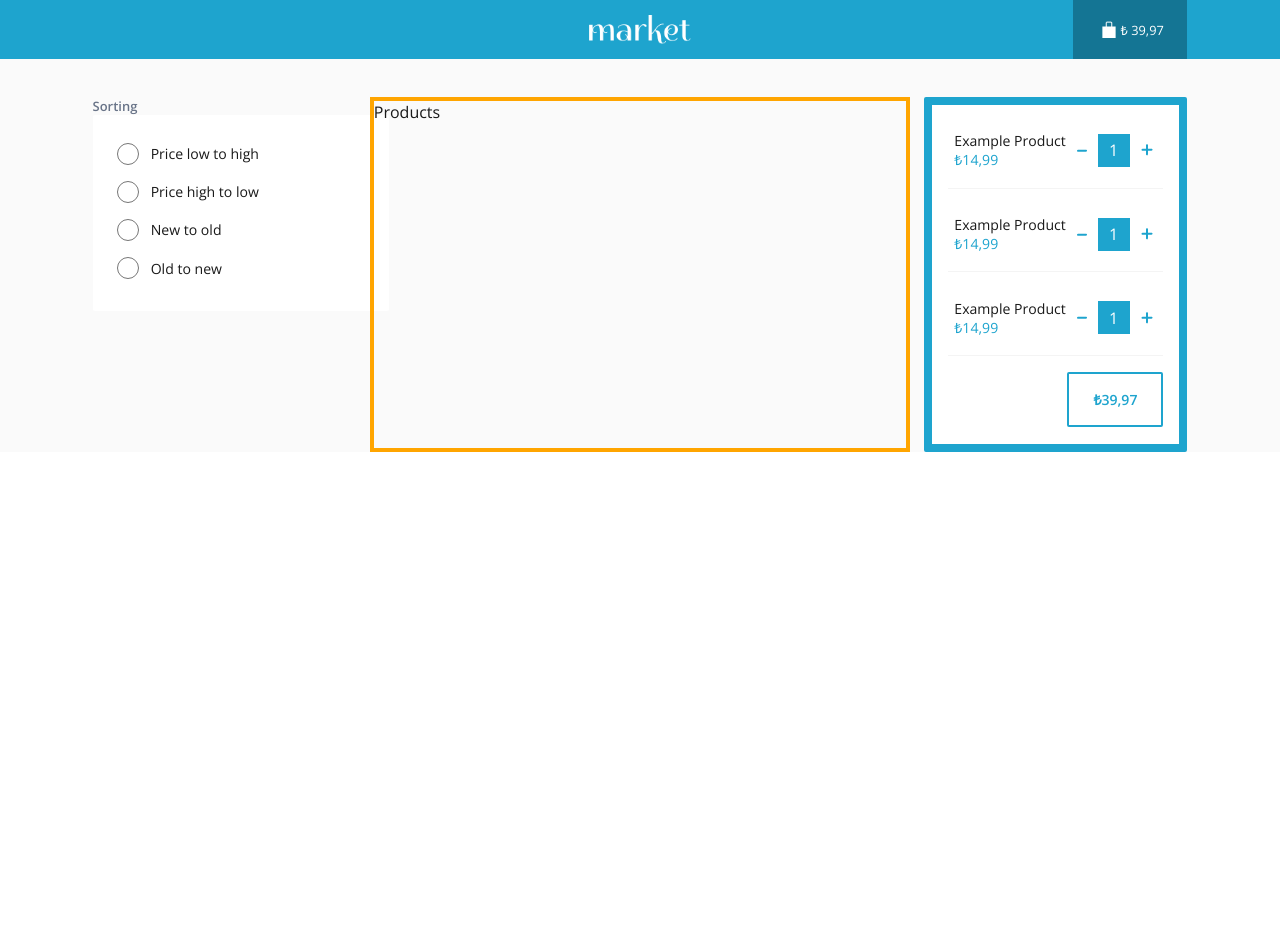
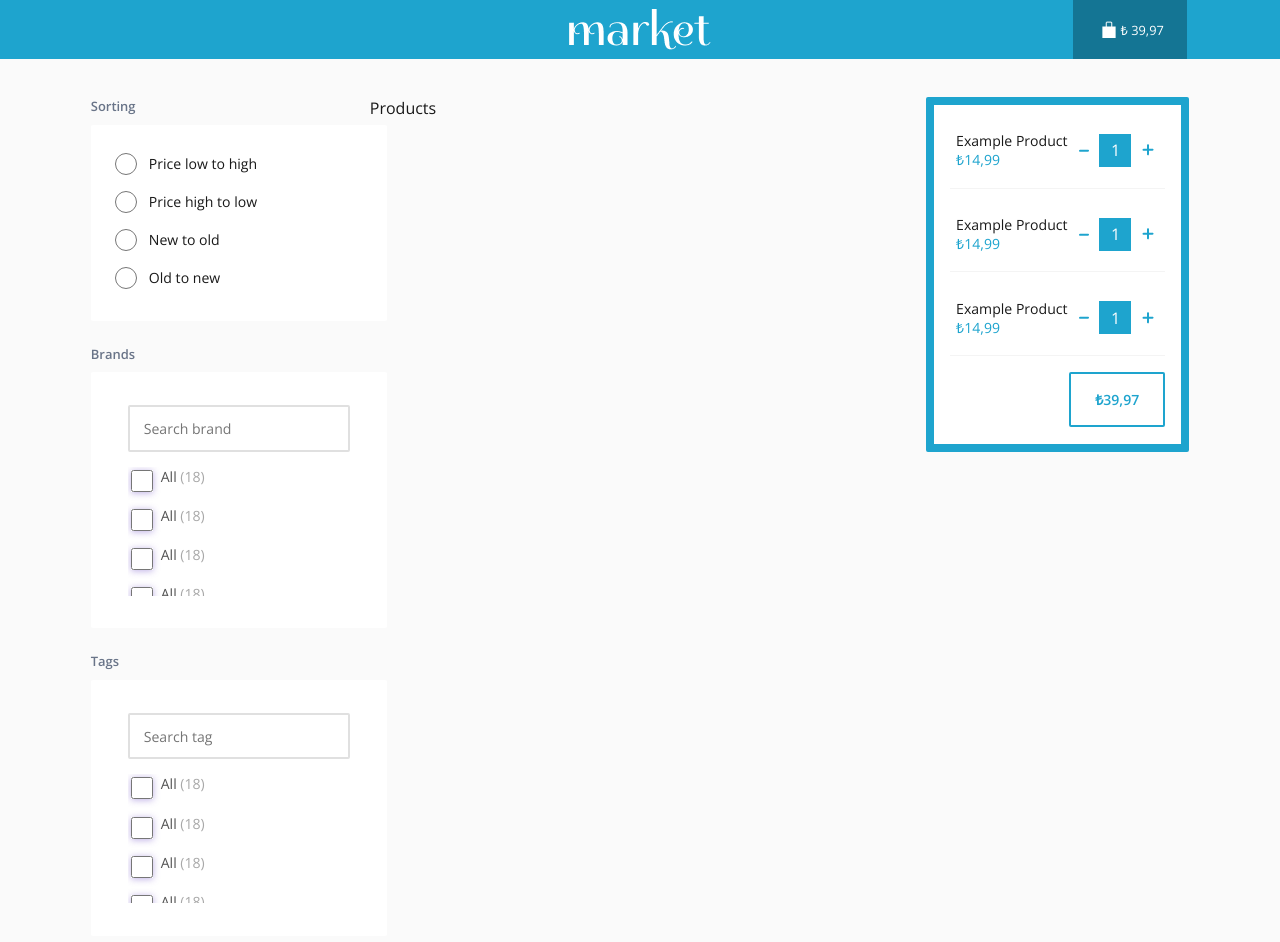
Before and after one commit to mfcandan/react-shop-app, a React (Create React App) app: page / in a window 1280 px wide. Shown: the top 942 px of the page. Before the commit the page ends 800 px from the top, so only its background shows below. Built offline with nearby package versions, Linux system fonts and the light colour scheme.

Commit message:
brands and tags filter added

```diff
--- a/src/components/Header.js
+++ b/src/components/Header.js
@@ -1,7 +1,7 @@
-import React from "react";
-import styled from "styled-components";
-import logoImg from "../assets/logo.png";
-import Basket from "./cart/Basket";
+import React from 'react'
+import styled from 'styled-components'
+import logoImg from '../assets/logo.png'
+import Basket from './cart/Basket'
 
 export default function Header() {
   return (
@@ -12,22 +12,20 @@ export default function Header() {
         <Basket />
       </StyledBasket>
     </StyledHeaderContainer>
-  );
+  )
 }
 
 const StyledHeaderContainer = styled.div`
-  background-color: #1ea4ce;
+  background-color: #1EA4CE;
   display: flex;
   align-items: center;
-`;
+`
 const StyledLogo = styled.img`
-  display: block;
-  margin-left: auto;
-  margin-right: auto;
-  width: 8%;
-`;
+  height: auto;
+  width: auto;
+`
 const StyledBasket = styled.div`
-  margin-left: auto;
-  margin-right: 7.23%;
-  width: 8.95%;
-`;
+    margin-left: auto;
+    margin-right: 7.23%;
+    width: 8.95%;
+`
--- /dev/null
+++ b/src/components/filterComponents/BrandsContainer.js
@@ -0,0 +1,98 @@
+import React from "react";
+import styled from "styled-components";
+
+export default function BrandsContainer() {
+  return (
+    <StyledContainer>
+      <StyledHeader style={{ color: "#697488" }}>Brands</StyledHeader>
+      <StyledWrapper>
+        <StyledForm>
+          <StyledSearch placeholder="Search brand" />
+          <StyledCheckboxList>
+            <StyledInput>
+              <StyledCheckbox type="checkbox" /> All <StyledCheckCount>(18)</StyledCheckCount>
+            </StyledInput>
+            <StyledInput>
+              <StyledCheckbox type="checkbox" /> All <StyledCheckCount>(18)</StyledCheckCount>
+            </StyledInput>
+            <StyledInput>
+              <StyledCheckbox type="checkbox" /> All <StyledCheckCount>(18)</StyledCheckCount>
+            </StyledInput>
+            <StyledInput>
+              <StyledCheckbox type="checkbox" /> All <StyledCheckCount>(18)</StyledCheckCount>
+            </StyledInput>
+          </StyledCheckboxList>
+        </StyledForm>
+      </StyledWrapper>
+    </StyledContainer>
+  );
+}
+
+const StyledContainer = styled.div`
+  margin-bottom: 1.5em;
+`;
+
+const StyledWrapper = styled.div`
+  background-color: #fff;
+  border-radius: 2px;
+  width: 18.5em;
+  height: 15.25em;
+  padding-top: 0.75em;
+  display:flex;
+  flex-direction: column;
+  align-items: center;
+`;
+
+const StyledHeader = styled.p`
+  font-size: 0.81rem;
+  font-weight: 600;
+  margin-bottom: 0.75em;
+`;
+
+const StyledForm = styled.form`
+
+`;
+
+const StyledSearch = styled.input`
+  justify-self: left;
+  width: 15.50em;
+  height: 3em;
+  font-size: 0.88rem;
+  color: #A8A8A8;
+  border: 2px solid #E0E0E0;
+  border-radius: 2px;
+  margin-top: 1.5em;
+  margin-bottom: 1.06em;
+  ::placeholder{
+    padding-left: 1em;
+  }
+`;
+
+const StyledCheckboxList = styled.div`
+  border: none;
+  height: 8.06em;
+  overflow-y: scroll;
+`;
+
+const StyledInput = styled.div`
+  font-size: 0.88rem;
+  color: #525252;
+  display:flex;
+  margin-bottom: 1em;
+`;
+
+const StyledCheckbox = styled.input`
+  width: 1.38em;
+  height: 1.38em;
+  margin-right: 0.5em;
+  box-shadow: 0px 1px 7px #5d38c066;
+  border-radius: 2px;
+  margin-left: 3px;
+  margin-top: 3px;
+`;
+
+const StyledCheckCount = styled.div`
+  color: #A8A8A8;
+  font-size: 0.88rem;
+  margin-left: 0.25em;
+`;
--- a/src/components/filterComponents/FiltersContainer.js
+++ b/src/components/filterComponents/FiltersContainer.js
@@ -1,13 +1,16 @@
 import React from "react";
 import SortingContainer from "./SortingContainer";
+import BrandsContainer from "./BrandsContainer";
+import TagsContainer from "./TagsContainer";
 import styled from "styled-components";
+
 
 export default function FiltersContainer() {
   return (
     <>
       <SortingContainer />
-      {/* BrandsContainer */}
-      {/* TagsContainer */}
+      <BrandsContainer />
+      <TagsContainer />
     </>
   );
 }
--- a/src/components/filterComponents/SortingContainer.js
+++ b/src/components/filterComponents/SortingContainer.js
@@ -51,7 +51,9 @@ export default function SortingContainer() {
   );
 }
 
-const StyledContainer = styled.div``;
+const StyledContainer = styled.div`
+  margin-bottom: 1.5em;
+`;
 
 const StyledWrapper = styled.div`
   background-color: #fff;
@@ -64,8 +66,9 @@ const StyledWrapper = styled.div`
 `;
 
 const StyledHeader = styled.p`
-  font-size: 0.81em;
+  font-size: 0.81rem;
   font-weight: 600;
+  margin-bottom: 0.75em;
 `;
 
 const StyledForm = styled.form``;
--- /dev/null
+++ b/src/components/filterComponents/TagsContainer.js
@@ -0,0 +1,98 @@
+import React from "react";
+import styled from "styled-components";
+
+export default function TagsContainer() {
+  return (
+    <StyledContainer>
+      <StyledHeader style={{ color: "#697488" }}>Tags</StyledHeader>
+      <StyledWrapper>
+        <StyledForm>
+          <StyledSearch placeholder="Search tag" />
+          <StyledCheckboxList>
+            <StyledInput>
+              <StyledCheckbox type="checkbox" /> All <StyledCheckCount>(18)</StyledCheckCount>
+            </StyledInput>
+            <StyledInput>
+              <StyledCheckbox type="checkbox" /> All <StyledCheckCount>(18)</StyledCheckCount>
+            </StyledInput>
+            <StyledInput>
+              <StyledCheckbox type="checkbox" /> All <StyledCheckCount>(18)</StyledCheckCount>
+            </StyledInput>
+            <StyledInput>
+              <StyledCheckbox type="checkbox" /> All <StyledCheckCount>(18)</StyledCheckCount>
+            </StyledInput>
+          </StyledCheckboxList>
+        </StyledForm>
+      </StyledWrapper>
+    </StyledContainer>
+  );
+}
+
+const StyledContainer = styled.div`
+  margin-bottom: 1.5em;
+`;
+
+const StyledWrapper = styled.div`
+  background-color: #fff;
+  border-radius: 2px;
+  width: 18.5em;
+  height: 15.25em;
+  padding-top: 0.75em;
+  display:flex;
+  flex-direction: column;
+  align-items: center;
+`;
+
+const StyledHeader = styled.p`
+  font-size: 0.81rem;
+  font-weight: 600;
+  margin-bottom: 0.75em;
+`;
+
+const StyledForm = styled.form`
+
+`;
+
+const StyledSearch = styled.input`
+  justify-self: left;
+  width: 15.50em;
+  height: 3em;
+  font-size: 0.88rem;
+  color: #A8A8A8;
+  border: 2px solid #E0E0E0;
+  border-radius: 2px;
+  margin-top: 1.5em;
+  margin-bottom: 1.06em;
+  ::placeholder{
+    padding-left: 1em;
+  }
+`;
+
+const StyledCheckboxList = styled.div`
+  border: none;
+  height: 8.06em;
+  overflow-y: scroll;
+`;
+
+const StyledInput = styled.div`
+  font-size: 0.88rem;
+  color: #525252;
+  display:flex;
+  margin-bottom: 1em;
+`;
+
+const StyledCheckbox = styled.input`
+  width: 1.38em;
+  height: 1.38em;
+  margin-right: 0.5em;
+  box-shadow: 0px 1px 7px #5d38c066;
+  border-radius: 2px;
+  margin-left: 3px;
+  margin-top: 3px;
+`;
+
+const StyledCheckCount = styled.div`
+  color: #A8A8A8;
+  font-size: 0.88rem;
+  margin-left: 0.25em;
+`;
--- a/src/components/root/Dashboard.js
+++ b/src/components/root/Dashboard.js
@@ -23,16 +23,17 @@ export default function Dashboard() {
 const StyledDashboardWrapper = styled.div`
   display: grid;
   grid-template-columns: 20.55% 42.22% 20.55%;
-  grid-gap: 1.11%;
+  grid-gap: 1em;
   justify-content: center;
   background-color: #fafafa;
-  padding-top: 2.36rem;
+  padding-top: 2.36em;
+  min-height: 100vh;
 `;
 
 const StyledLeftContainer = styled.div``;
 
 const StyledCenterContainer = styled.div`
-  border: 4px solid orange;
+
 `;
 
 const StyledRightContainer = styled.div``;
```
